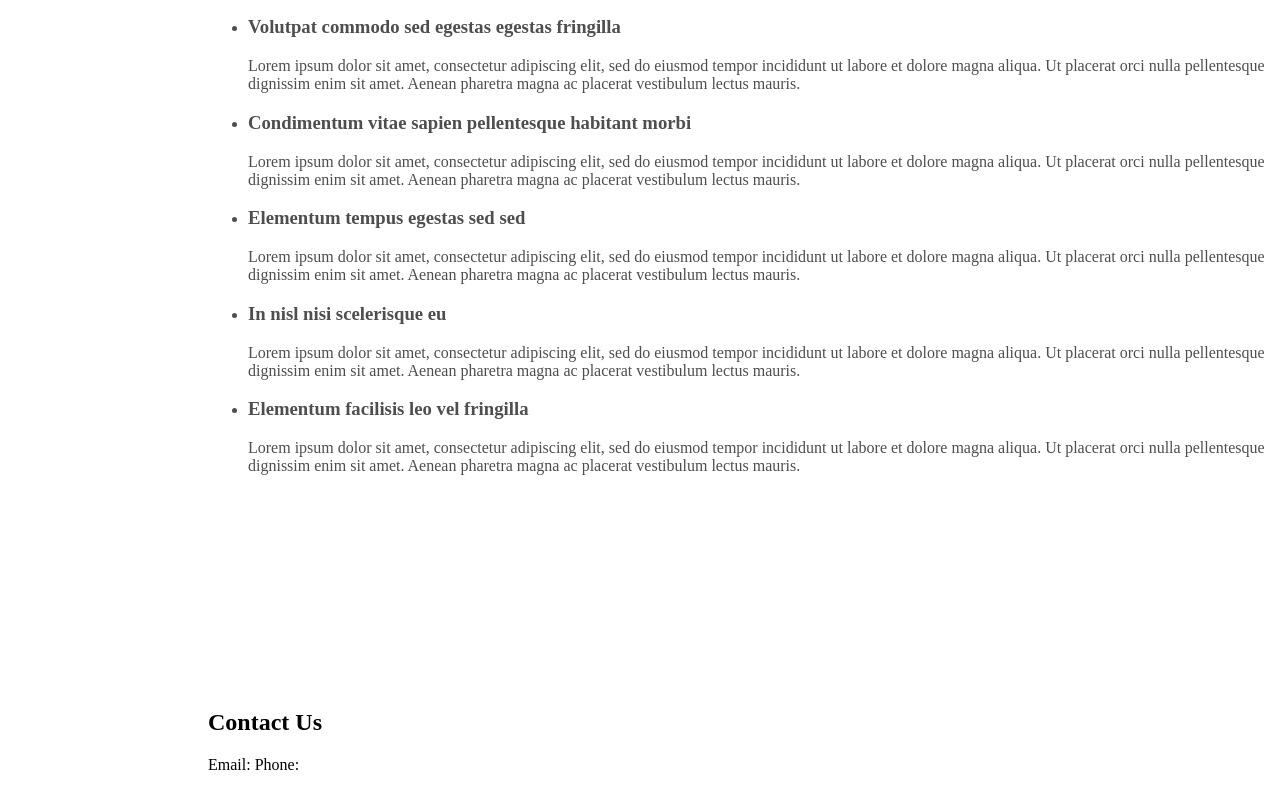
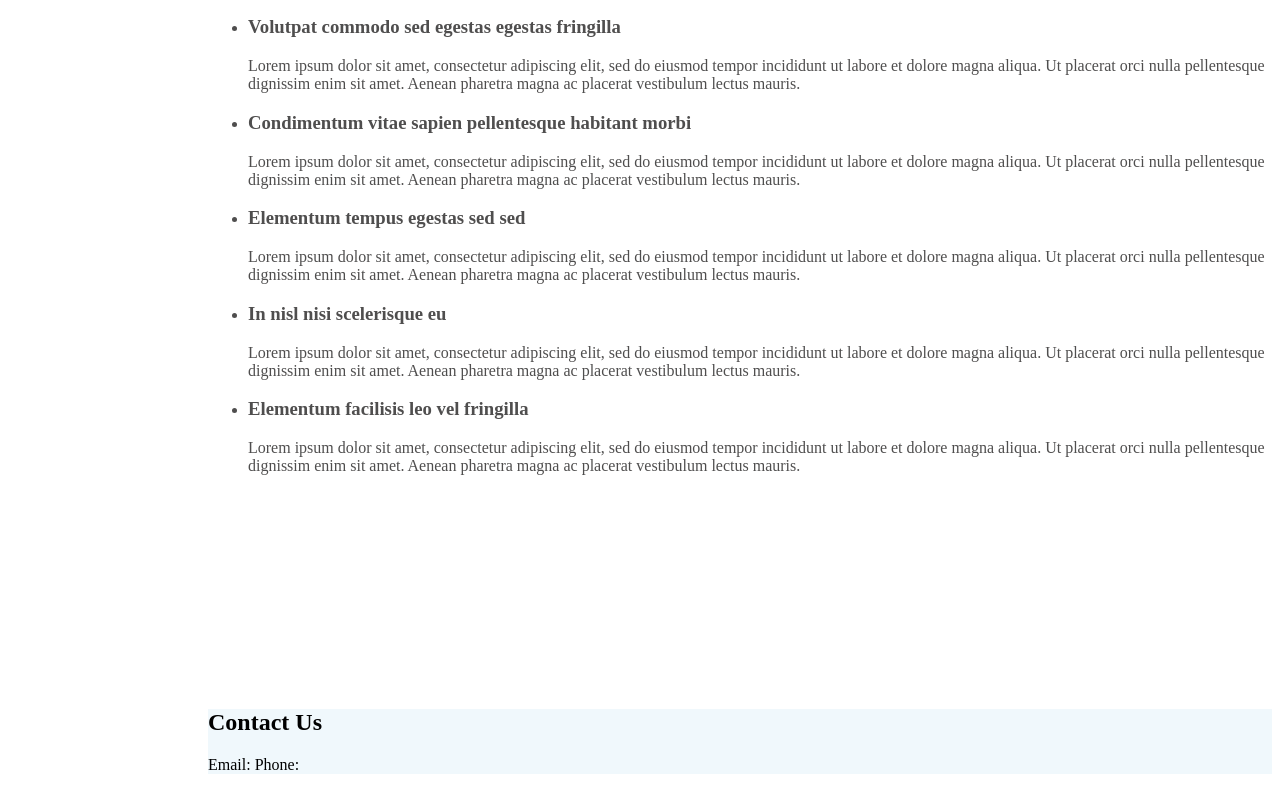
Before and after one commit to anjiefaith/technical_documentation, a plain HTML site: page index.html in a window 1280 px wide. Shown: the part 3018-3808 px from the top of the page. Drawn offline with Linux system fonts and the light colour scheme; a script that the page names is missing.

Commit message:
added hyphen to contact-us in stylesheet

```diff
--- a/style.css
+++ b/style.css
@@ -172,7 +172,7 @@ html {
   color: #4f4e4e;
   }
 
-  #contactus{
+  #contact-us{
     background-color: #f0f8fc;
     width:100.6%
     height:60vh;
```
